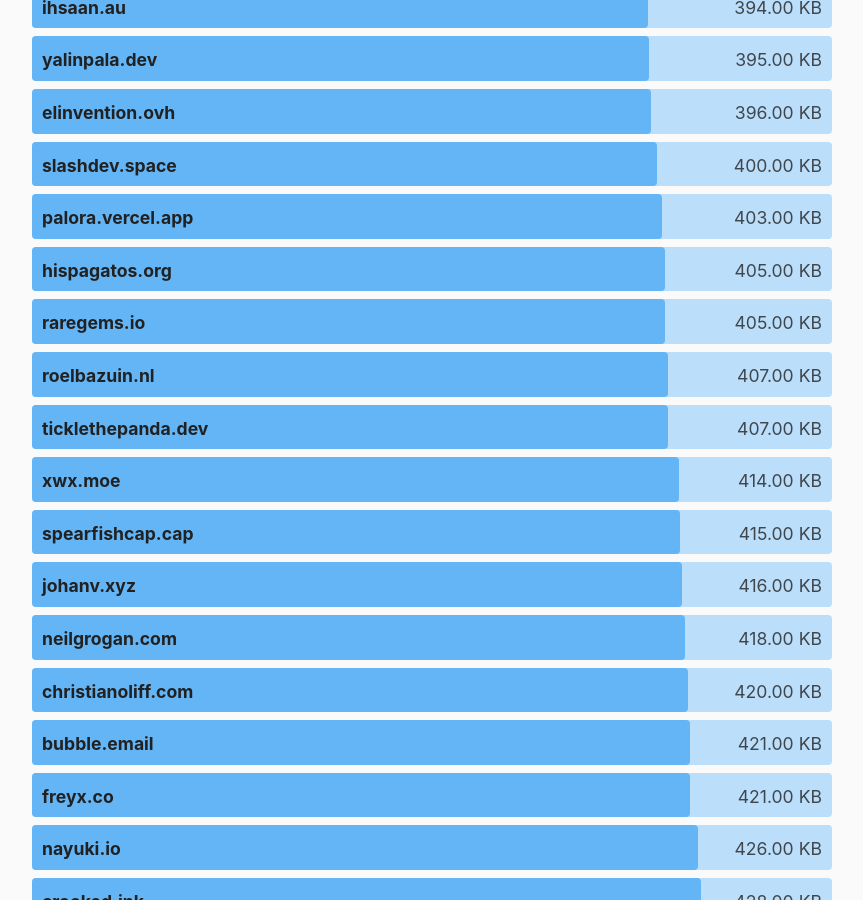
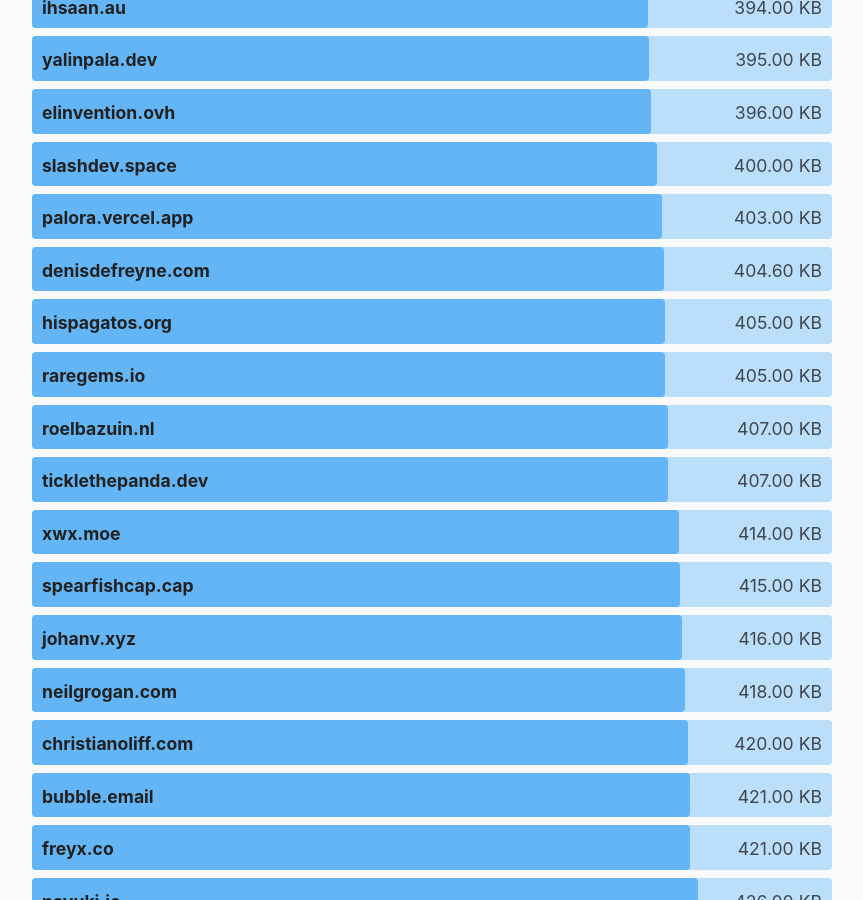
Before and after one commit to kevquirk/512kb.club, a Jekyll site: the page built from index.md, in a window 1280 px wide and 900 px high, scrolled down 36732 px. Shown: the whole window, without its empty margins (208-1071 px from the left). Built offline with Jekyll 4.4.1, drawn with Linux system fonts in a browser that asks for light colours.

Commit message:
Add denisdefreyne.com to sites.yml

```diff
--- a/_data/sites.yml
+++ b/_data/sites.yml
@@ -3607,3 +3607,8 @@
   url: https://zwbetz.com/
   size: 67.8
   last_checked: 2022-07-20
+
+- domain: denisdefreyne.com
+  url: https://denisdefreyne.com/
+  size: 404.6
+  last_checked: 2024-01-20
```
